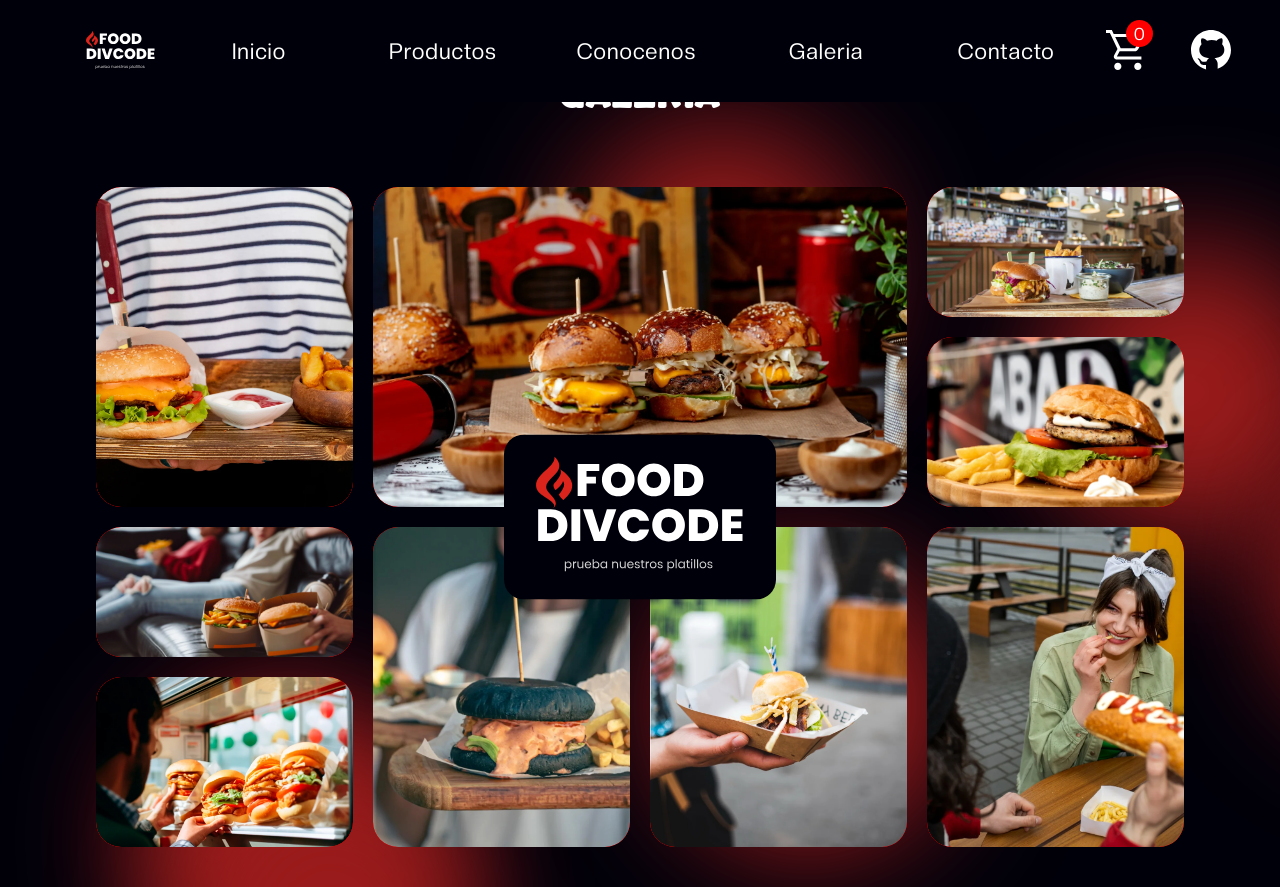
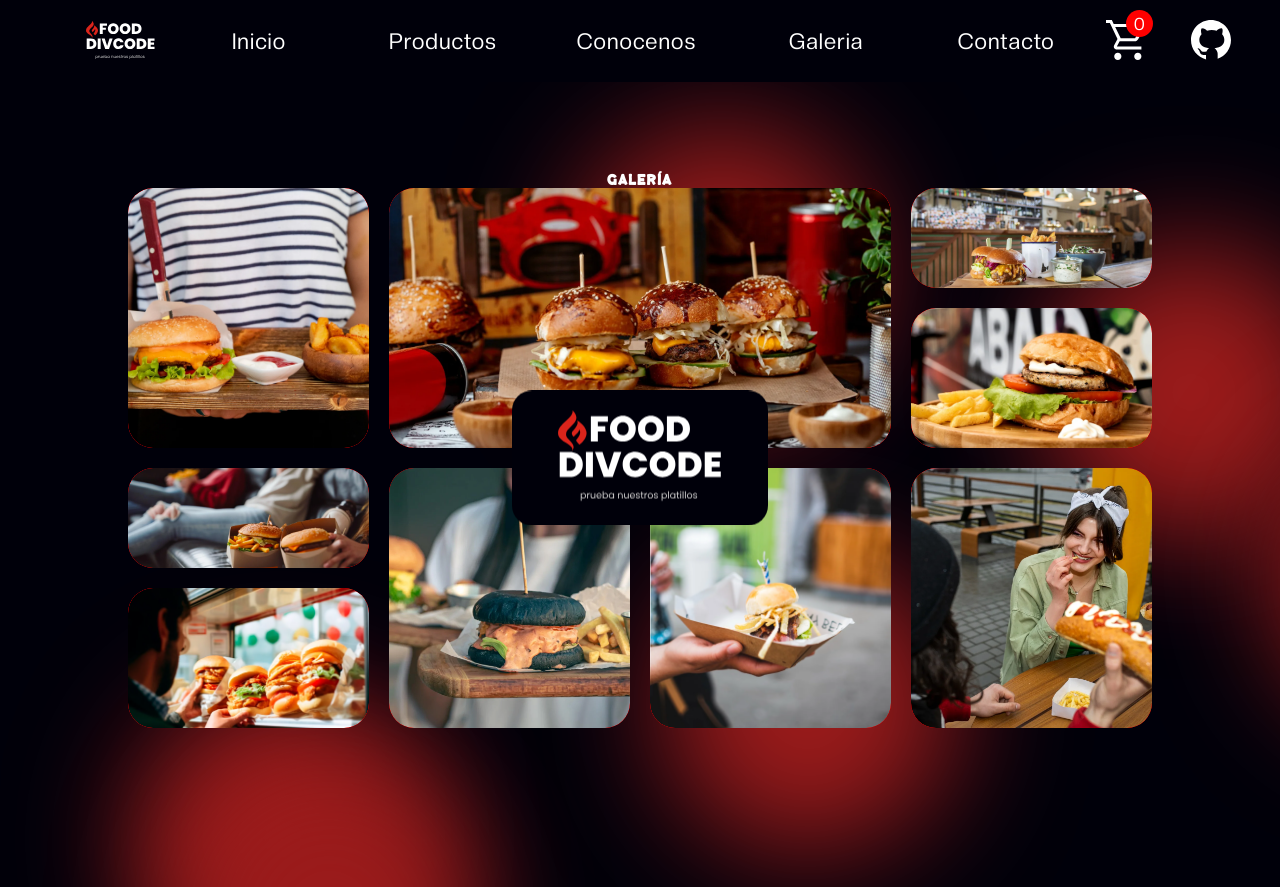
Before and after one commit to EnriqueHM31/tienda-hamburguesas, a React (Vite) app: page /galeria in a window 1280 px wide. After the commit the page ends 800 px from the top, so only its background shows below. Built offline with nearby package versions, Linux system fonts and the light colour scheme.

Commit message:
Modificar las animaciones

```diff
--- a/src/assets/app.css
+++ b/src/assets/app.css
@@ -60,20 +60,12 @@ body {
     color: var(--blanco);
 }
 
-.header-app {
-    display: flex;
-    flex-direction: column;
-    align-items: center;
-    justify-content: center;
-    min-height: 100dvh;
-}
-
 .nav-app {
     position: fixed;
     top: 0;
     left: 0;
     width: 100%;
-    padding: 1rem 2rem;
+    padding: 0 2rem;
     animation: TranslacionYtop .8s ease forwards;
     z-index: 100;
     background: var(--negro);
@@ -185,9 +177,10 @@ body {
     display: flex;
     align-items: center;
     justify-content: center;
-    min-height: 100dvh;
+    height: 100dvh;
     width: 90%;
-    margin-top: 3rem;
+    padding-top: 4rem;
+    margin: 0 auto;
 }
 
 .contenedor-header {
@@ -331,84 +324,7 @@ body {
 
 
 
-/* CONOCENOS*/
-
-.seccion-conocenos {
-    display: flex;
-    align-items: center;
-    justify-content: center;
-    min-height: 100dvh;
-    margin-top: 3rem;
-    width: 100%;
-    gap: 4rem;
-    view-timeline-name: --conocenos;
-}
-
-.imagen-conocenos {
-    width: 50%;
-    view-timeline-axis: block;
-    animation-timeline: --conocenos;
-    animation-range: entry -5% cover 40%;
-    animation-name: translacionrightseccion;
-    animation-fill-mode: both;
-    overflow: hidden;
-    position: relative;
-}
-
-.imagen-conocenos::after {
-    font-size: clamp(1rem, 4vw, 3.5rem);
-    position: absolute;
-    content: 'Damos lo mejor para nuestros clientes';
-    display: flex;
-    align-items: end;
-    justify-content: center;
-    text-align: center;
-    inset: 0;
-    padding-bottom: 4rem;
-    background: linear-gradient(transparent, var(--negro) 90%);
-    transform: translateY(40rem);
-    transition: transform .6s;
-}
-
-.imagen-conocenos img {
-    width: 100%;
-    height: auto;
-    transition: filter .6s;
-    transition-delay: .4s;
-}
-
-.imagen-conocenos:hover img {
-    filter: contrast(1.5);
-}
-
-.imagen-conocenos:hover::after {
-    transform: translateY(0);
-}
-
-.contenido-conocenos {
-    display: flex;
-    flex-direction: column;
-    gap: 3rem;
-    width: 40%;
-    padding: 0 3rem;
-    view-timeline-axis: block;
-    animation-timeline: --conocenos;
-    animation-range: entry -5% cover 40%;
-    animation-name: translacionleftseccion;
-    animation-fill-mode: both;
-}
-
-.contenido-conocenos h2 {
-    font-size: clamp(1rem, 4vw, 5.2rem);
-    color: var(--blanco);
-}
-
-.contenido-conocenos p {
-    font-size: clamp(1rem, 2vw, 1.5rem);
-    color: var(--blanco);
-    text-shadow: 0 0 1rem var(--rojo);
-    line-height: 1.5;
-}
+/*PRODUCTOS*/
 
 .lista-productos {
     display: grid;
@@ -416,12 +332,12 @@ body {
     gap: 5rem;
     max-width: 85%;
     margin: 0 auto;
+    margin-top: 10rem;
     padding: 5rem 0;
 }
 
 .item-productos {
     width: 100%;
-
 }
 
 .producto {
@@ -633,6 +549,76 @@ body {
     color: var(--blanco);
 }
 
+/* CONOCENOS*/
+
+.seccion-conocenos {
+    display: flex;
+    align-items: center;
+    justify-content: center;
+    min-height: 100dvh;
+    margin-top: 3rem;
+    width: 100%;
+    gap: 4rem;
+    overflow: hidden;
+}
+
+.imagen-conocenos {
+    width: 50%;
+    view-timeline-axis: block;
+    animation: translacionleftseccion 1s ease forwards;
+}
+
+.imagen-conocenos::after {
+    font-size: clamp(1rem, 4vw, 3.5rem);
+    position: absolute;
+    content: 'Damos lo mejor para nuestros clientes';
+    display: flex;
+    align-items: end;
+    justify-content: center;
+    text-align: center;
+    inset: 0;
+    padding-bottom: 4rem;
+    background: linear-gradient(transparent, var(--negro) 90%);
+    transform: translateY(40rem);
+    transition: transform .6s;
+}
+
+.imagen-conocenos img {
+    width: 100%;
+    height: auto;
+    transition: filter .6s;
+    transition-delay: .4s;
+}
+
+.imagen-conocenos:hover img {
+    filter: contrast(1.5);
+}
+
+.imagen-conocenos:hover::after {
+    transform: translateY(0);
+}
+
+.contenido-conocenos {
+    display: flex;
+    flex-direction: column;
+    gap: 3rem;
+    width: 40%;
+    padding: 0 3rem;
+    animation: translacionrightseccion 1s ease forwards;
+}
+
+.contenido-conocenos h2 {
+    font-size: clamp(1rem, 4vw, 5.2rem);
+    color: var(--blanco);
+}
+
+.contenido-conocenos p {
+    font-size: clamp(1rem, 2vw, 1.5rem);
+    color: var(--blanco);
+    text-shadow: 0 0 1rem var(--rojo);
+    line-height: 1.5;
+}
+
 
 /*** GALERIA ***/
 
@@ -641,24 +627,22 @@ body {
     flex-direction: column;
     align-items: center;
     justify-content: center;
-    gap: 4rem;
-    padding: 4rem 0;
-    width: 85%;
-    margin: 0 auto;
-}
-
-.galeria h2 {
-    font-size: clamp(1.2rem, 4vw, 4rem);
-    text-align: center;
-    padding: 3rem 0;
+    width: 80%;
+    height: auto;
+    position: absolute;
+    top: 50%;
+    left: 50%;
+    transform: translate(-50%, -50%);
+    margin-top: 5rem;
 }
 
 
 .galeria-img {
     display: grid;
     width: 100%;
+    height: auto;
     grid-template-columns: repeat(4, 1fr);
-    grid-template-rows: 13rem 17rem 13rem 17rem;
+    grid-template-rows: 10rem 14rem 10rem 14rem;
     align-items: center;
     justify-items: center;
     gap: 2rem;
@@ -672,6 +656,7 @@ body {
     background: red;
     position: relative;
     overflow: hidden;
+    animation: scaleseccion 1s ease forwards;
 }
 
 .galeria-img-item::after {
@@ -738,6 +723,8 @@ body {
     left: 50%;
     transform: translate(-50%, -50%);
     transition: transform .6s;
+    animation: opacity 2s ease forwards;
+
 }
 
 .logo-grid:hover {
@@ -824,20 +811,34 @@ body {
 
 @keyframes translacionleftseccion {
     from {
-        transform: translateX(-40rem);
+        transform: translateX(-60rem);
+        opacity: 0;
     }
 
     to {
         transform: translateX(0);
+        opacity: 1;
     }
 }
 
 @keyframes translacionrightseccion {
     from {
-        transform: translateX(40rem);
+        transform: translateX(60rem);
+        opacity: 0;
     }
 
     to {
         transform: translateX(0);
+        opacity: 1;
     }
 }
+
+@keyframes opacity {
+    from {
+        opacity: 0;
+    }
+
+    to {
+        opacity: 1;
+    }
+}
```
